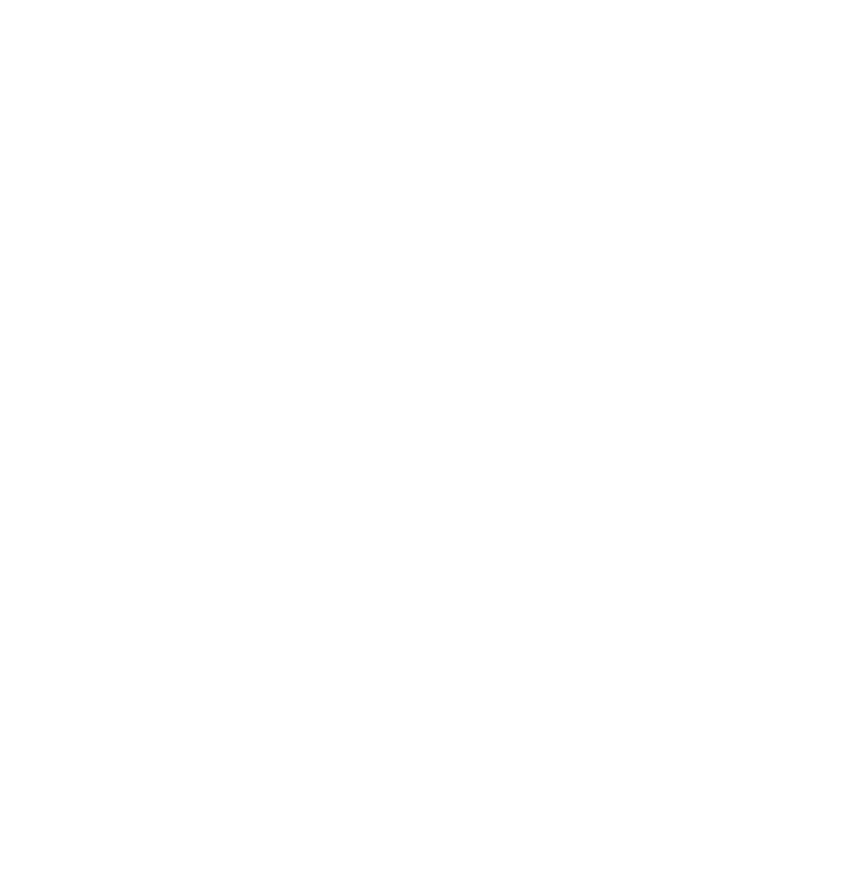
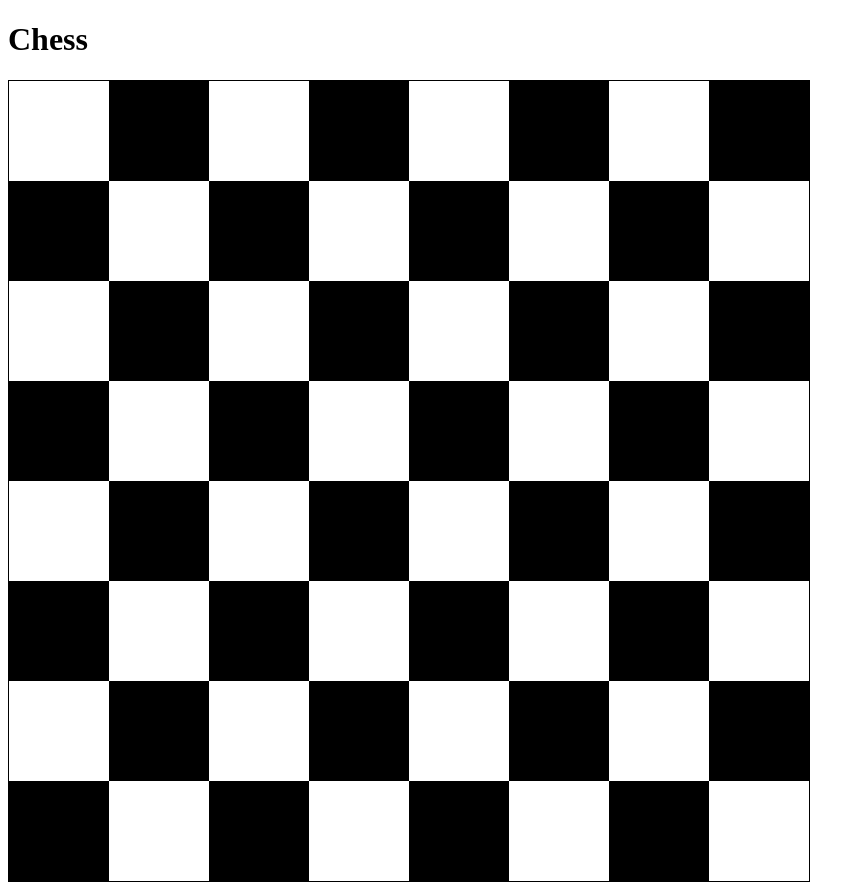
Before and after one commit to Dissmind/Web-Games, a React (Create React App) app: page /chess in a window 1280 px wide. Before the commit this address had no page. Shown: the whole page, without its empty margins (0-865 px from the left). Before the commit the page ends 800 px from the top, so only its background shows below. Built offline with nearby package versions, Linux system fonts and the light colour scheme.

Commit message:
[ADD](chess): game init + board

```diff
--- a/src/app-router.jsx
+++ b/src/app-router.jsx
@@ -1,11 +1,13 @@
-import {Routes, Route} from "react-router-dom"
-import {Snake} from "./games/snake/snake"
-import {Home} from "./home/home"
+import { Routes, Route } from "react-router-dom"
+import { Snake } from "./games/snake/snake"
+import { Home } from "./home/home"
+import { Chess } from './games/chess/chess'
 
 
 export const AppRouter = () => (
   <Routes>
     <Route path={'/snake'} element={<Snake />} />
+    <Route path={'/chess'} element={<Chess />} />
     <Route path={'/'} element={<Home />} />
   </Routes>
 )
--- /dev/null
+++ b/src/games/chess/board.jsx
@@ -0,0 +1,61 @@
+import styled from 'styled-components'
+
+
+
+export const Board = () => {
+
+
+
+
+
+
+
+
+  let boardArray = []
+
+  for (let i = 1; i <= 8; i++) {
+    boardArray.push([])
+
+    for (let j = 1; j <= 8; j++) {
+      boardArray[i - 1].push(<BoardCell x={j} y={i} bgColor={((j % 2 == 0 && i % 2 == 0) || (j % 2 != 0 && i % 2 != 0)) ? 'white' : 'black'} />)
+    }
+  }
+
+
+  return (
+    <BoardStl>
+      {
+        boardArray.map(i => (
+          <RowStl>
+            {i.map(j => j)}
+          </RowStl>
+        ))
+      }
+    </BoardStl>
+  )
+}
+
+
+// Styled
+
+const BoardStl = styled.div`
+  display: inline-block;
+  border: 1px solid black;
+`
+
+const RowStl = styled.div`
+  display: flex;
+`
+
+
+
+export const BoardCell = ({x, y, bgColor}) => {
+
+  return (
+    <div style={{
+      background: bgColor,
+      width: '100px',
+      height: '100px'
+    }}></div>
+  )
+}
--- /dev/null
+++ b/src/games/chess/chess.jsx
@@ -0,0 +1,15 @@
+import { Board } from './board'
+
+
+export const Chess = ({}) => {
+
+  return (
+    <>
+      <h1>Chess</h1>
+
+      <div>
+        <Board />
+      </div>
+    </>
+  )
+}
--- a/src/home/home.jsx
+++ b/src/home/home.jsx
@@ -10,6 +10,10 @@
         <li>
           <Link to={'/snake'}>Snake</Link>
         </li>
+
+        <li>
+          <Link to={'/chess'}>Chess</Link>
+        </li>
       </ul>
     </div>
   )
```
